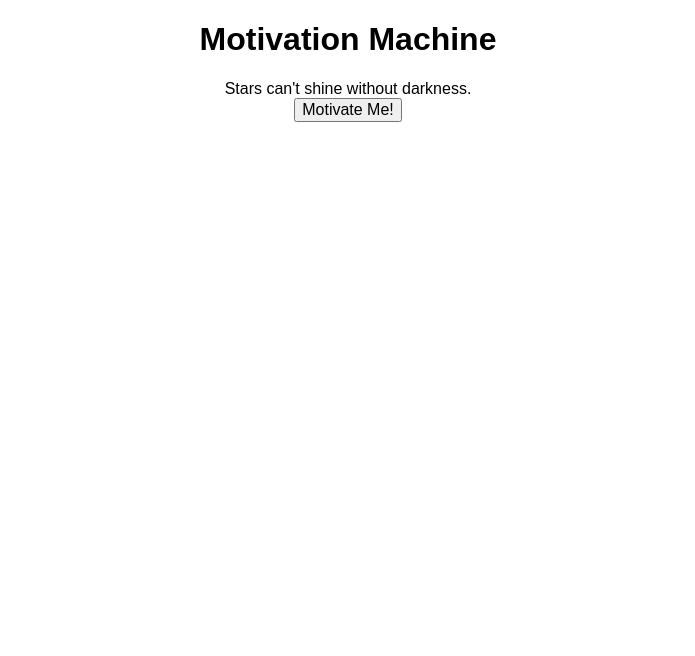
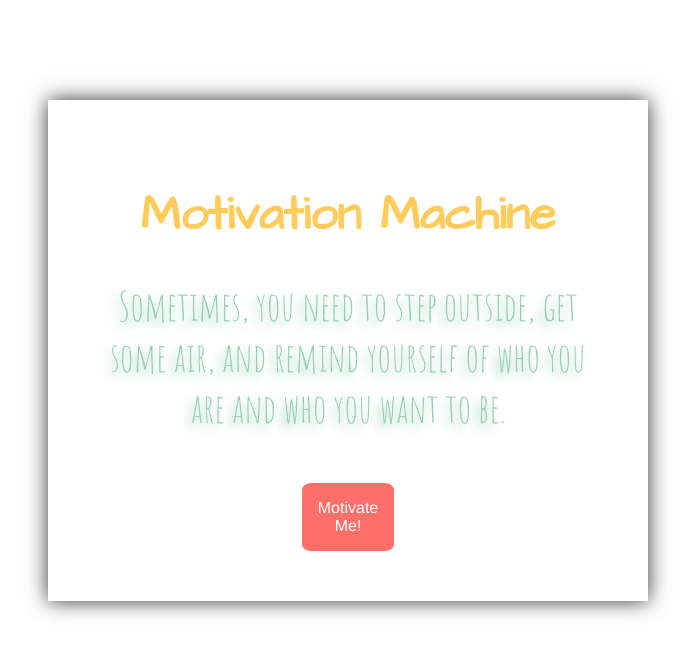
Before and after one commit to abe-source/Quote-Machine, a plain HTML site: page index.html in a window 1280 px wide. Shown: the whole page, without its empty margins (292-987 px from the left). Drawn offline with nearby package versions, Linux system fonts and the light colour scheme.

Commit message:
Finished design part

```diff
--- a/css/main.css
+++ b/css/main.css
@@ -1,3 +1,59 @@
+/* Main */
+@import url(https://fonts.googleapis.com/css?family=Architects+Daughter|Amatic+SC:400,700);
+
 body {
+	margin-top: 100px;
 	text-align: center;
 }
+
+.wrapper {
+	display: inline-block;
+	padding: 50px;
+	-webkit-box-shadow:0 0 20px rgba(0,0,0,0.8);
+    -moz-box-shadow:0 0 20px rgba(0,0,0,0.8);
+    box-shadow:0 0 20px rgba(0,0,0,0.8);
+}
+
+h1 {
+	font-family: 'Architects Daughter', cursive;
+	font-size: 3em;
+	color: #FFCC5C;
+
+}
+/*Quotes*/
+
+.quotes {
+	font-family: 'Amatic SC', cursive;
+	font-size: 2.5em;
+	color: #96CEB4;
+	text-shadow: -5px 5px 10px
+
+}
+
+.quote-wrap {
+	max-width: 500px;
+	margin: 0 auto;
+}
+
+.button {
+	margin-top: 50px;
+
+	padding: 1em;
+	-webkit-border-radius: 10%;
+	-moz-border-radius: 10%;
+	border-radius: 10%;
+	background-color: #FF6F69;
+	border: none;
+	font-family: Helvetica, serif;
+	color: #fff;
+
+
+}
+
+.button:hover {
+	background-color: #FF4A41;
+}
+
+.button:focus {
+	outline:0;
+}
--- a/index.html
+++ b/index.html
@@ -8,15 +8,17 @@
 		<link rel="stylesheet" href="css/main.css">
 	</head>
     <body>
+    	<div class="wrapper">
 			<header>
 				<h1>Motivation Machine</h1>
 			</header>
-		<section class="quote">
-			<span class="itiem"></span>
+			<section class="quote-wrap">
+				<span class="quotes"></span>
 			</section>
-		<button class="button">Motivate Me!</button>
+			<button class="button">Motivate<br>Me!</button>
 			<script src="http://code.jquery.com/jquery-1.11.3.min.js"></script>
 			<script src="js/script.js"></script>
+		</div>
 	</body>
 
 </html>
--- a/js/script.js
+++ b/js/script.js
@@ -11,14 +11,24 @@ $(document).ready(function(){
 			      "I can and I will.",
 			      "I'm not who I was before!",
 			      "Being happy doesn't mean everything's perfect. It means you have decided to look beyond the impperfections.",
-			      "Work hard, dreambig."]
+			      "Work hard, dreambig.",
+			      "No matter how you feel. Get up,dress up, show ip and never give up!",
+			      "Sometimes, you need to step outside, get some air, and remind yourself of who you are and who you want to be.",
+			      "Sometimes it's better to react with no reaction",
+			      "Sometimes life is about risking everything for a dream no one can see but you",
+			      "A year from now you will wish you had started today!",
+			      "Overthinking leads to negative thoughts.",
+			      "The darkest hour has only sixty minutes!",
+			      "Stop holding yourself back. If you aren't happy, make a change!",
+			      "To laught at yourself is to Love yourself!",
+			      "Everything you need will come to you at the perfect time!"]
 	//prevent to show same quote twice
 	var randno = 0;
 	do {
 	var randomQuote = quotes[Math.floor(Math.random() * quotes.length)];
-	} while (randomQuote == randno)
+	} while (randomQuote == randno);
 	randno = randomQuote;
-	$(".itiem").text(randomQuote);
+	$(".quotes").text(randomQuote);
 	}
 	//button click function
 	$(".button").on("click", function(){
```
Also changed, not shown: img/notebook.png (added). Lines whose indentation alone changed are shown as unchanged.
